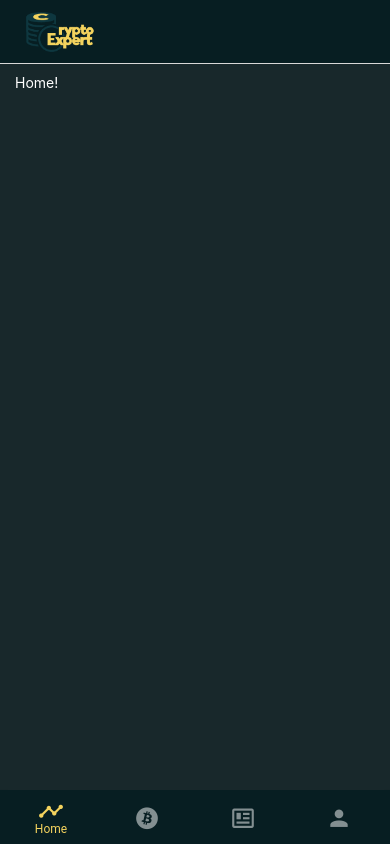
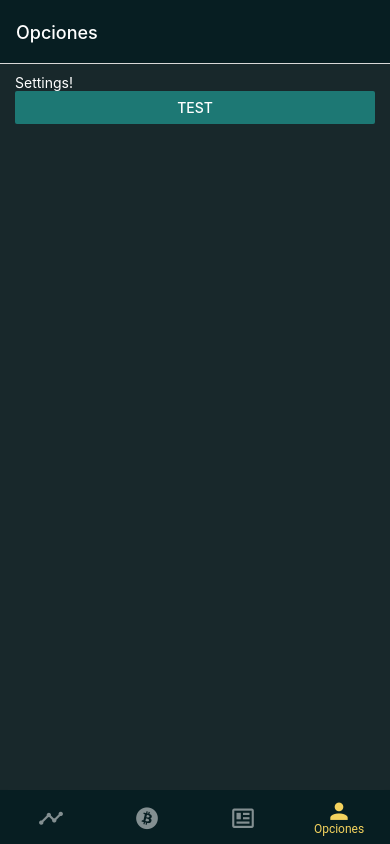
Before and after one commit to JMartinez0498/Proyecto-de-Catedra-CryptoExpert, a React Native app: screen /Opciones in a window 390 px wide. Built offline with nearby package versions, Linux system fonts and the light colour scheme.

Commit message:
Cambio de títulos

```diff
--- a/App.js
+++ b/App.js
@@ -7,7 +7,7 @@
  */
 
 import React from 'react';
-import {StatusBar, StyleSheet, useColorScheme, Text} from 'react-native';
+import {StatusBar} from 'react-native';
 import {NavigationContainer} from '@react-navigation/native';
 import Navigation from './src/navigation/Navigation';
 
@@ -22,6 +22,4 @@ const App = () => {
   );
 };
 
-const styles = StyleSheet.create({});
-
 export default App;
--- a/src/navigation/Navigation.js
+++ b/src/navigation/Navigation.js
@@ -17,7 +17,7 @@ export default function MyTabs() {
   return (
     <Tab.Navigator barStyle={styles.base} activeColor={colors.accent}>
       <Tab.Screen
-        name="Home"
+        name="Inicio"
         component={HomeStack}
         options={{
           tabBarIcon: ({color}) => (
@@ -39,7 +39,7 @@ export default function MyTabs() {
         }}
       />
       <Tab.Screen
-        name="News"
+        name="Noticias"
         component={NewsStack}
         options={{
           tabBarIcon: ({color}) => (
@@ -52,7 +52,7 @@ export default function MyTabs() {
         }}
       />
       <Tab.Screen
-        name="Settings"
+        name="Opciones"
         component={SettingsStack}
         options={{
           tabBarIcon: ({color}) => (
--- a/src/navigation/NewsStack.js
+++ b/src/navigation/NewsStack.js
@@ -18,7 +18,7 @@ export default function NewsStack() {
         name="NewsStack"
         component={NewsScreen}
         options={{
-          title: 'News',
+          title: 'Noticias',
         }}
       />
     </Stack.Navigator>
--- a/src/navigation/SettingsStack.js
+++ b/src/navigation/SettingsStack.js
@@ -18,7 +18,7 @@ export default function SettingsStack() {
         name="SettingsStack"
         component={SettingsScreen}
         options={{
-          title: 'Settings',
+          title: 'Opciones',
         }}
       />
     </Stack.Navigator>
```
